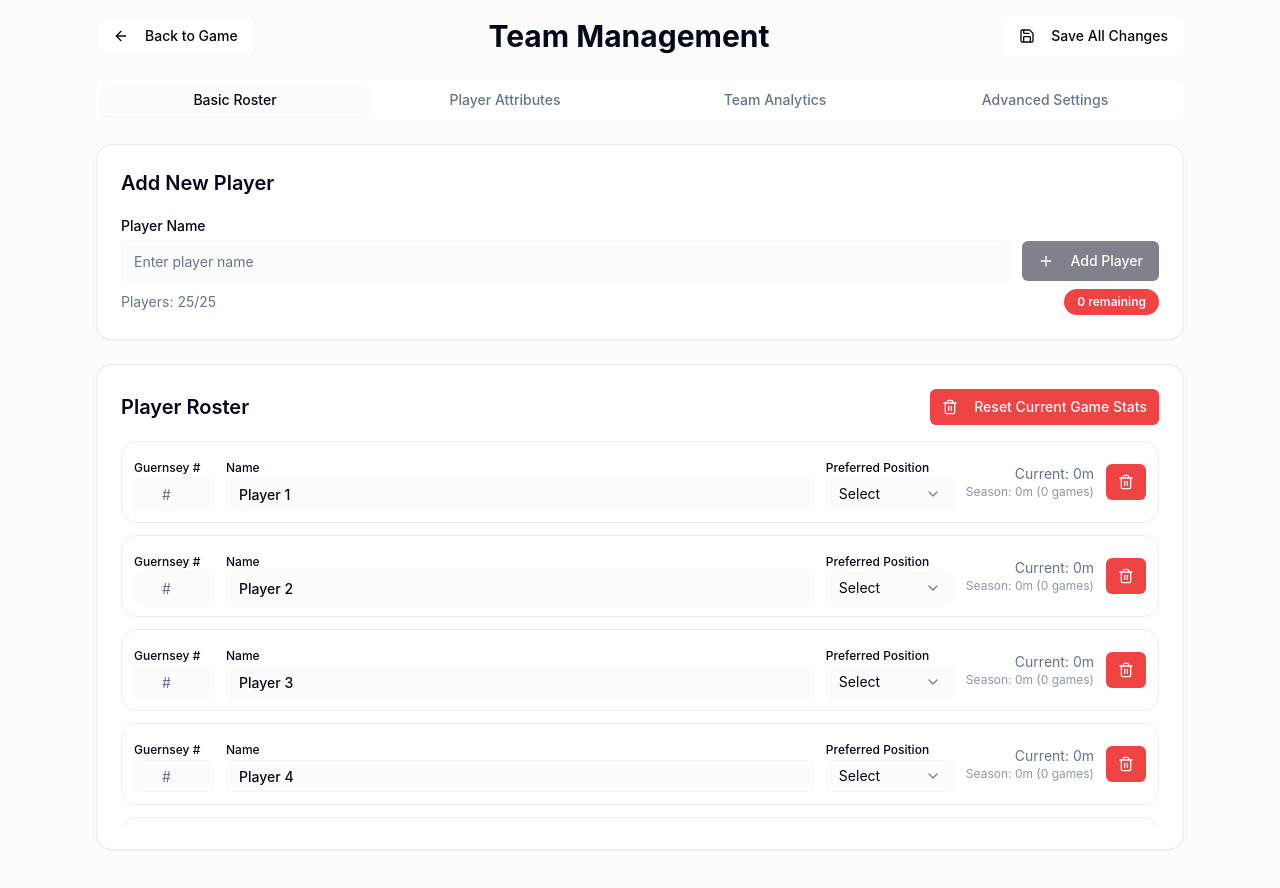
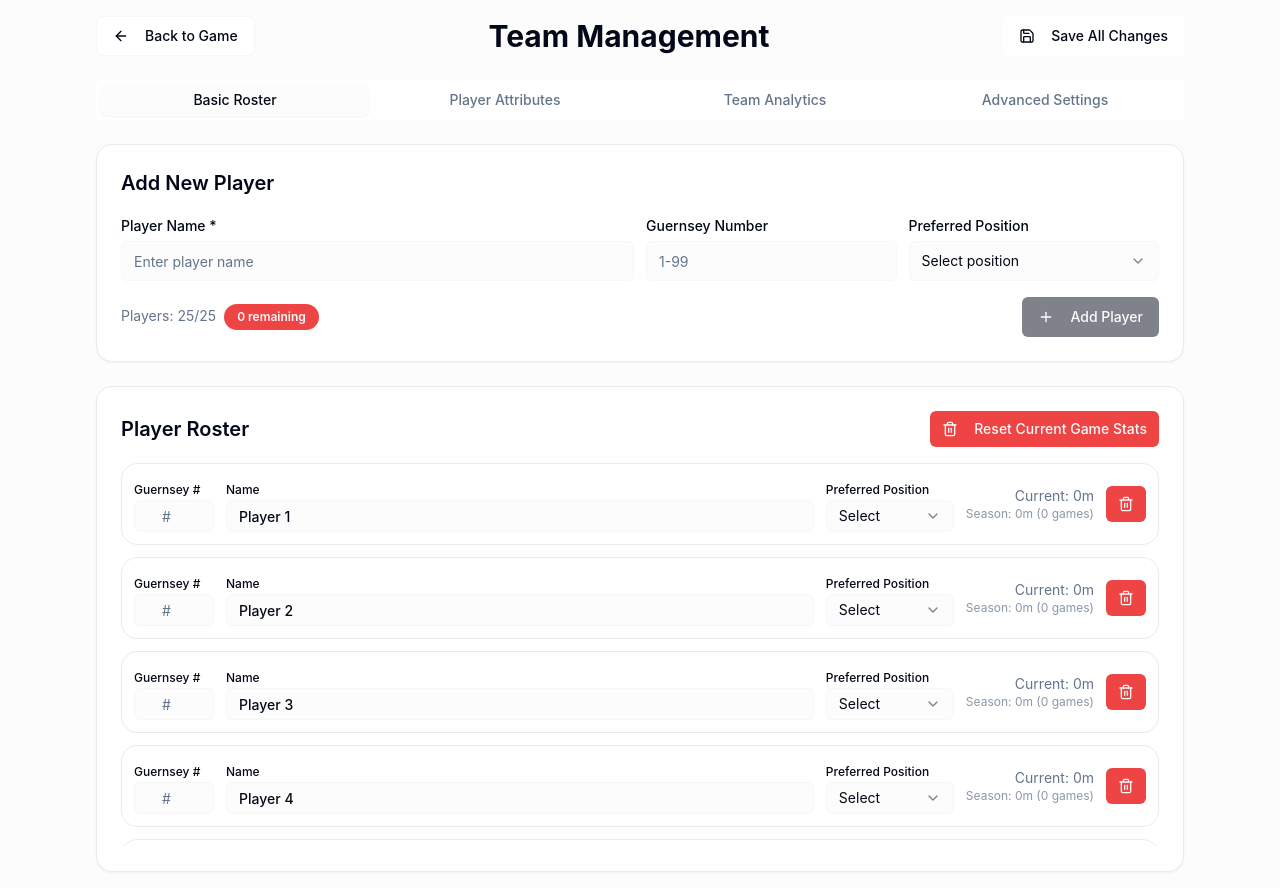
Before and after one commit to ConFrantzeskos/junior-footy-game-rotations, a React (Vite) app: page /settings in a window 1280 px wide. Before the commit the page ends 866 px from the top, so only its background shows below. Built offline with nearby package versions, Linux system fonts and the light colour scheme.

Commit message:
Add player number and position
Update the "Add New Player" section to include fields for player number and preferred position, in addition to the player's name.

```diff
--- a/src/pages/Settings.tsx
+++ b/src/pages/Settings.tsx
@@ -18,6 +18,8 @@ const Settings = () => {
   const navigate = useNavigate();
   const [players, setPlayers] = useState<Player[]>([]);
   const [newPlayerName, setNewPlayerName] = useState('');
+  const [newPlayerGuernsey, setNewPlayerGuernsey] = useState<number | undefined>(undefined);
+  const [newPlayerPosition, setNewPlayerPosition] = useState<Position | undefined>(undefined);
   const [selectedPlayer, setSelectedPlayer] = useState<Player | null>(null);
 
   // Load players from localStorage on component mount
@@ -56,10 +58,27 @@ const Settings = () => {
       return;
     }
 
-    const newPlayer: Player = createNewPlayer(newPlayerName);
+    // Check if guernsey number is already taken
+    if (newPlayerGuernsey && players.some(p => p.guernseyNumber === newPlayerGuernsey)) {
+      toast({
+        title: "Number Already Taken",
+        description: `Guernsey number ${newPlayerGuernsey} is already assigned to another player`,
+        variant: "destructive",
+      });
+      return;
+    }
+
+    const newPlayer: Player = createNewPlayer(newPlayerName, undefined, newPlayerGuernsey);
+
+    // Set preferred position if selected
+    if (newPlayerPosition) {
+      newPlayer.attributes.preferredPosition = newPlayerPosition;
+    }
 
     setPlayers([...players, newPlayer]);
     setNewPlayerName('');
+    setNewPlayerGuernsey(undefined);
+    setNewPlayerPosition(undefined);
 
     toast({
       title: "Player Added",
@@ -270,9 +289,9 @@ const Settings = () => {
               {/* Add New Player */}
               <Card className="p-6 bg-white">
                 <h2 className="text-xl font-semibold mb-4">Add New Player</h2>
-                <div className="flex gap-3">
-                  <div className="flex-1">
-                    <Label htmlFor="playerName">Player Name</Label>
+                <div className="grid grid-cols-1 md:grid-cols-4 gap-3 mb-4">
+                  <div className="md:col-span-2">
+                    <Label htmlFor="playerName">Player Name *</Label>
                     <Input
                       id="playerName"
                       value={newPlayerName}
@@ -282,18 +301,44 @@ const Settings = () => {
                       className="mt-1"
                     />
                   </div>
-                  <div className="flex items-end">
-                    <Button onClick={addPlayer} disabled={players.length >= 25}>
-                      <Plus className="w-4 h-4 mr-2" />
-                      Add Player
-                    </Button>
+                  <div>
+                    <Label htmlFor="playerGuernsey">Guernsey Number</Label>
+                    <Input
+                      id="playerGuernsey"
+                      type="number"
+                      min="1"
+                      max="99"
+                      value={newPlayerGuernsey || ''}
+                      onChange={(e) => setNewPlayerGuernsey(parseInt(e.target.value) || undefined)}
+                      placeholder="1-99"
+                      className="mt-1"
+                    />
+                  </div>
+                  <div>
+                    <Label>Preferred Position</Label>
+                    <Select value={newPlayerPosition || ''} onValueChange={(value) => setNewPlayerPosition(value as Position)}>
+                      <SelectTrigger className="mt-1">
+                        <SelectValue placeholder="Select position" />
+                      </SelectTrigger>
+                      <SelectContent>
+                        <SelectItem value="forward">Forward</SelectItem>
+                        <SelectItem value="midfield">Midfield</SelectItem>
+                        <SelectItem value="defence">Defence</SelectItem>
+                      </SelectContent>
+                    </Select>
                   </div>
                 </div>
-                <div className="mt-2 flex justify-between items-center text-sm text-muted-foreground">
-                  <span>Players: {players.length}/25</span>
-                  <Badge variant={players.length >= 25 ? "destructive" : "secondary"}>
-                    {25 - players.length} remaining
-                  </Badge>
+                <div className="flex justify-between items-center">
+                  <div className="text-sm text-muted-foreground">
+                    <span>Players: {players.length}/25</span>
+                    <Badge variant={players.length >= 25 ? "destructive" : "secondary"} className="ml-2">
+                      {25 - players.length} remaining
+                    </Badge>
+                  </div>
+                  <Button onClick={addPlayer} disabled={players.length >= 25}>
+                    <Plus className="w-4 h-4 mr-2" />
+                    Add Player
+                  </Button>
                 </div>
               </Card>
 
```
